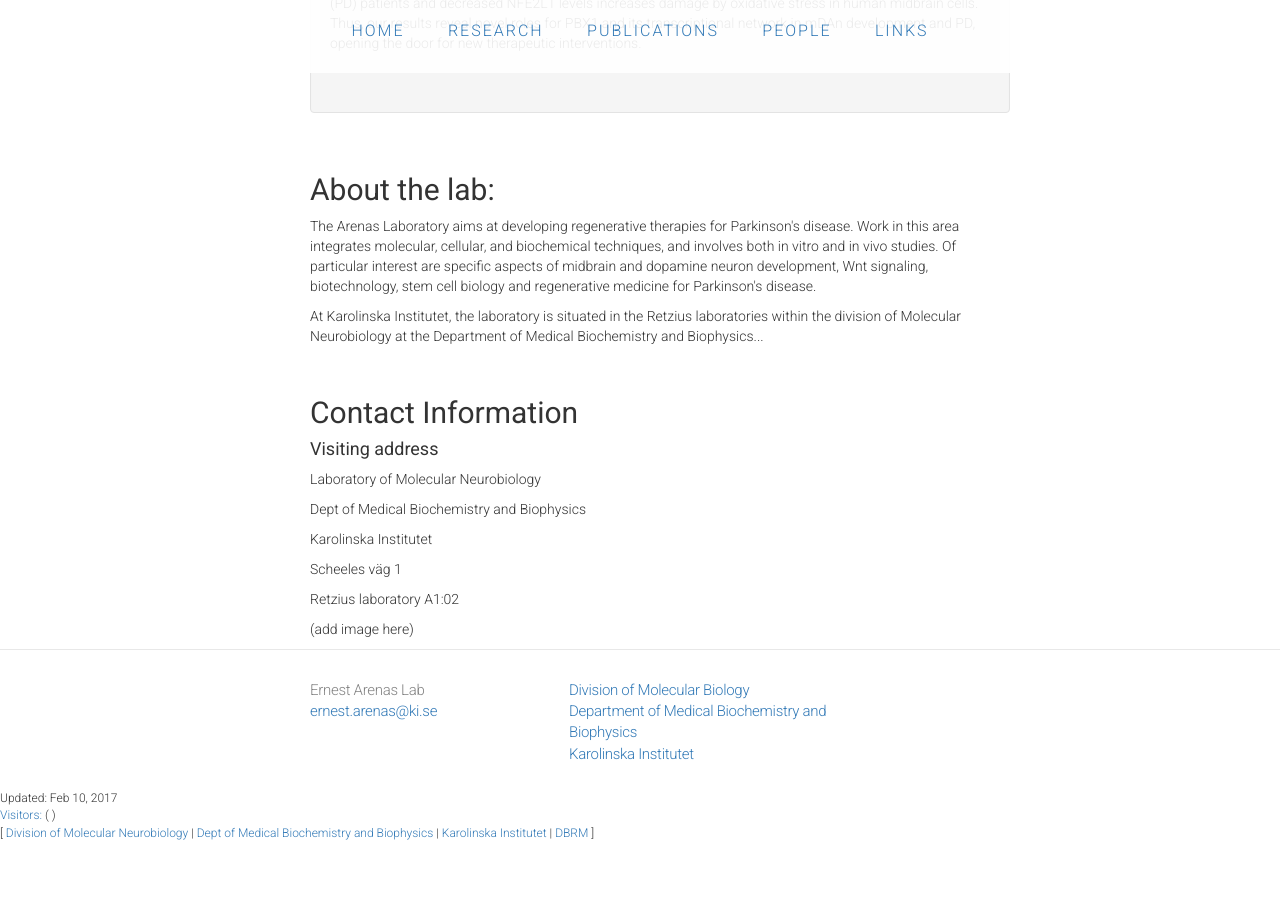
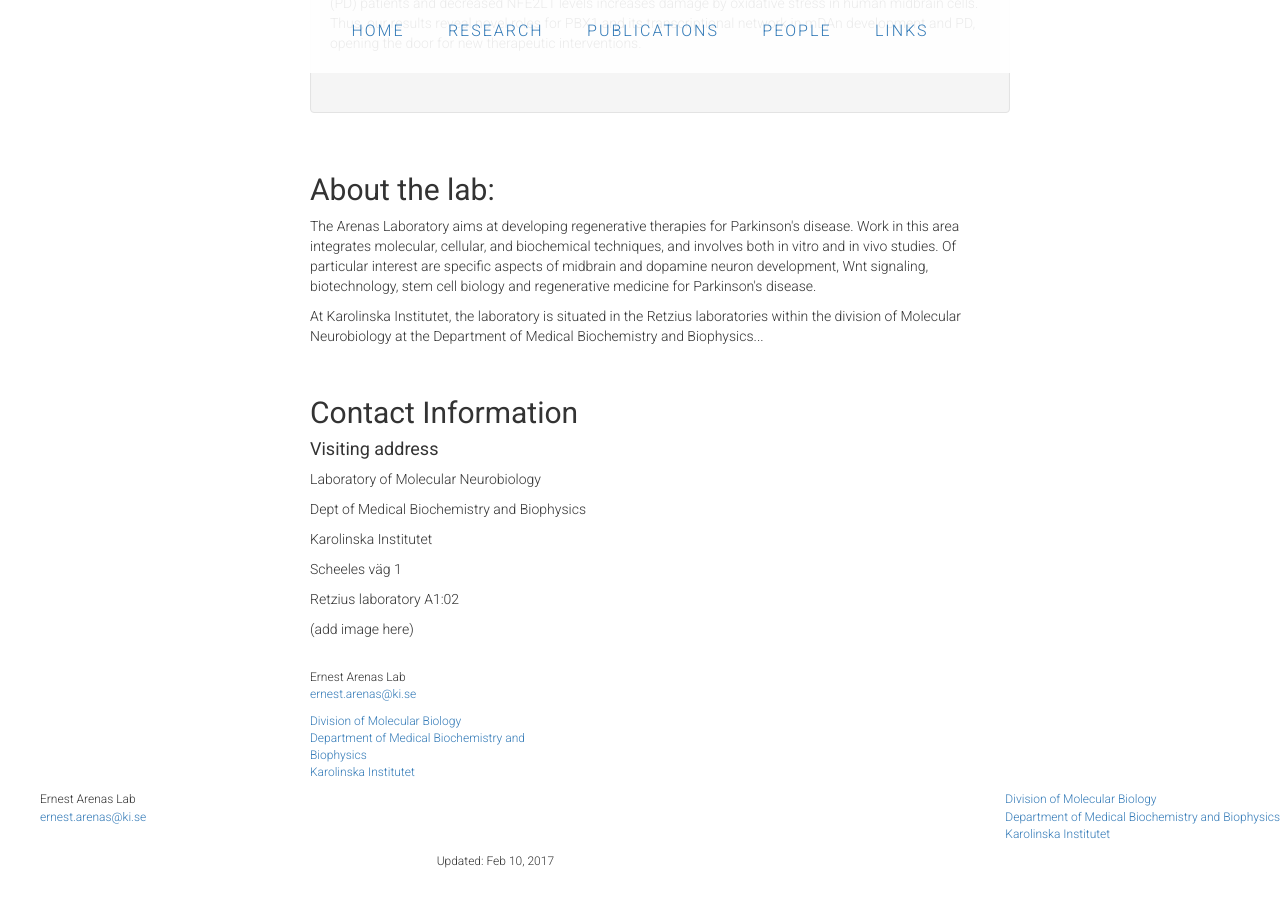
Before and after one commit to ArenasLab/arenaslab.github.io, a Jekyll site: the page index.html, which Jekyll copies as it is, in a window 1280 px wide and 900 px high, scrolled down 1803 px. Built offline with Jekyll 4.4.1, drawn with Linux system fonts in a browser that asks for light colours; before the commit the page ends 2675 px from its top, so only the background shows below that.

Commit message:
Update index.html

```diff
--- a/index.html
+++ b/index.html
@@ -145,7 +145,7 @@
 
 temp removed footer above -->
 
-<footer class="site-footer">
+<footer class="footer">
 
   <div class="wrap">
     <div class="footer-col-1 column">
@@ -164,25 +164,35 @@
 
   </div>
 
-  <!-- Pu footer below  -->
 
-  <table width="1000" border="0" cellspacing="0" cellpadding="5">
-		<tr>
-			<td class="date"> Updated: Feb 10, 2017<br>
-			<a href="javascript:void(window.open('./dcountphp/visitors.php','Visitors','scrollbars=yes,width=550,height=210'))">Visitors:</a>
-			(
-			) </td>
-		</tr>
-	</table>
+<!-- test footer below -->
 
+      <div class="row">
+	<div class=" col-sm-4  col-md-3 col-lg-3">
+          <ul>
+            <li>Ernest Arenas Lab</li>
+            <li><a href="mailto:ernest.arenas@ki.se">ernest.arenas@ki.se</a></li>
+          </ul>
+        </div>
+        <div class=" col-sm-8  col-md-9 col-lg-9">
+	  <ul>
+            <li><a href="http://kiedit.ki.se/en/mbb/research-division-of-molecular-neurobiology">Division of Molecular Biology</a></li>
+            <li><a href="http://kiedit.ki.se/en/mbb/startpage">Department of Medical Biochemistry and Biophysics</a></li>
+            <li><a href="http://ki.se/en/startpage">Karolinska Institutet</a></li>
+          </ul>
+        </div>
+      </div>
+      <div class="row">
+	<div class=" col-sm-4  col-md-4 col-lg-4">
+        </div>
+        <div class=" col-sm-4  col-md-4 col-lg-4">
+		<p>Updated: Feb 10, 2017</p>
+	</div>
+        <div class=" col-sm-4  col-md-4 col-lg-4">
+	</div>
+      </div>
 
- <table width="1000" border="0" cellspacing="0" cellpadding="5">
-		<tr>
-			<td class="footermeny"> [ <a class="menylink" href="http://www.molneuro.mbb.ki.se">Division of Molecular Neurobiology</a> | <a class="menylink" href="http://www.mbb.ki.se">Dept of Medical Biochemistry and Biophysics</a> | <a class="menylink" href="http://www.ki.se">Karolinska Institutet</a> | <a class="menylink" href="http://www.dbrm.se">DBRM</a> ]
-		</tr>
-	</table>
-
-	<!-- PU above -->
+<!-- test footer above -->
 
 </footer>
 
```
